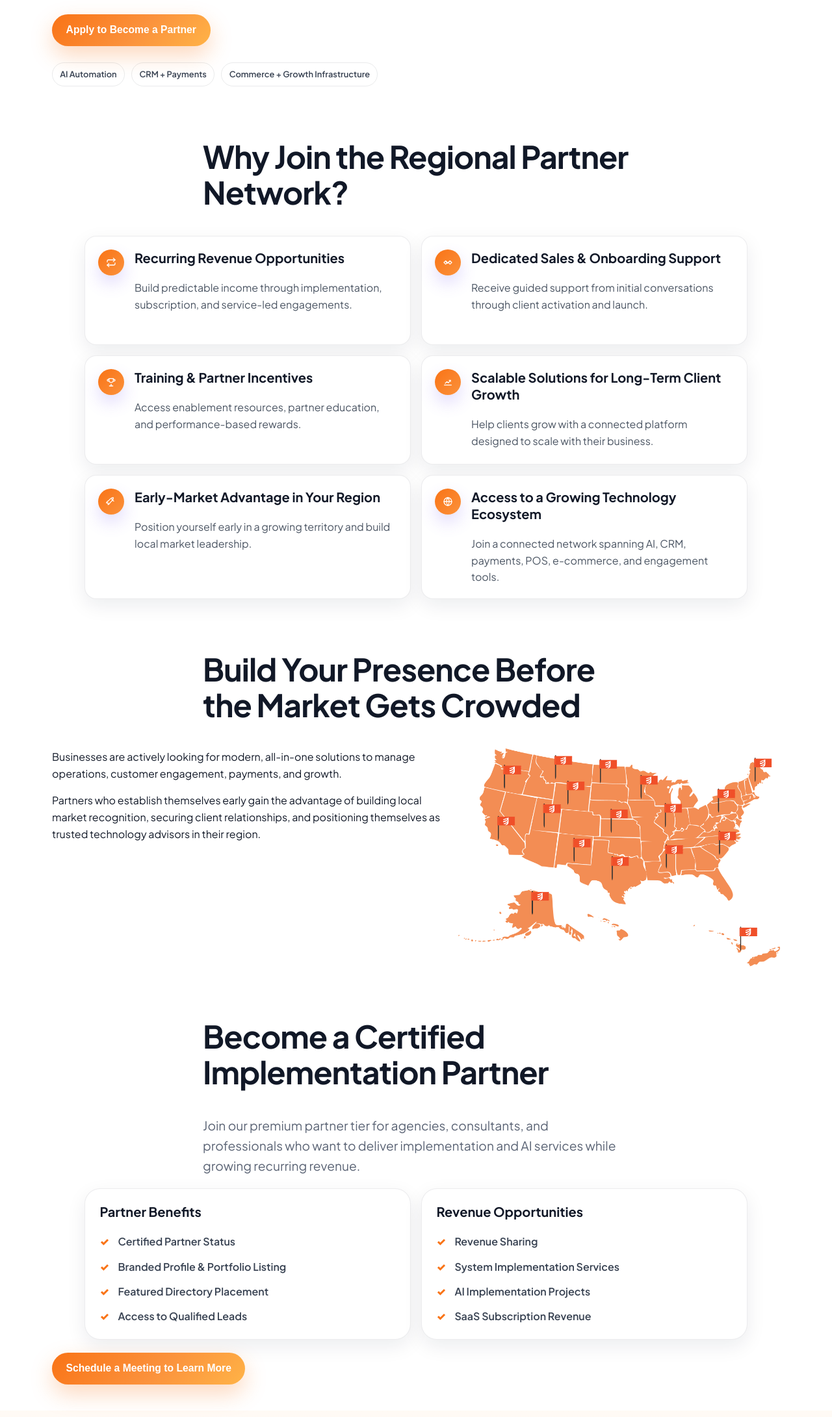
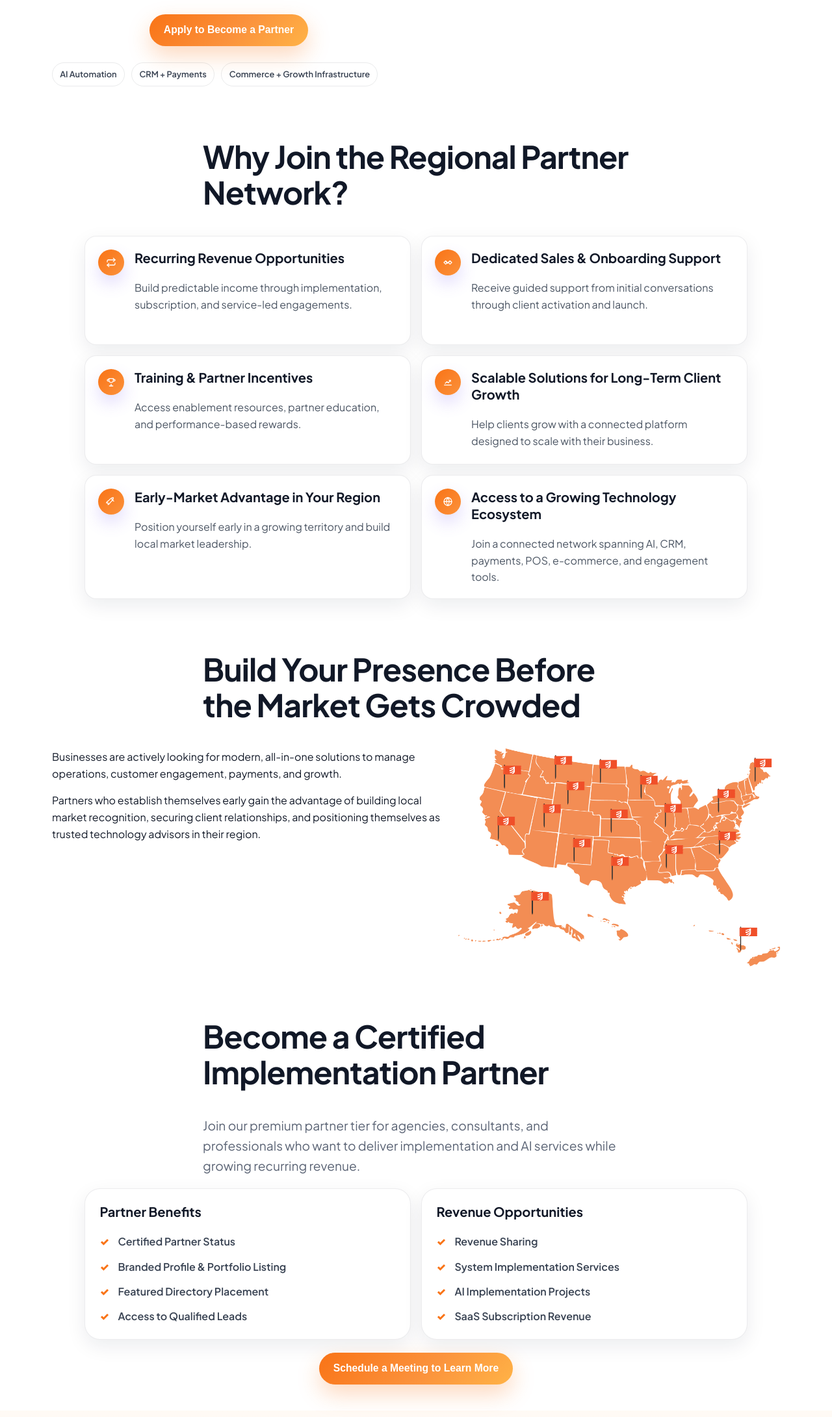
Before and after one commit to harshitinfiniteinsight/Partners_Landing_page, a plain HTML site: page index.html in a window 1280 px wide. Shown: the part 616-2797 px from the top of the page at 65% size. Drawn offline with Linux system fonts and the light colour scheme.

Commit message:
Fix CTA button alignment across all sections

```diff
--- a/partner-program-modern.css
+++ b/partner-program-modern.css
@@ -81,7 +81,7 @@ nav a { text-decoration: none; color: #334155; font-weight: 700; }
 
 .hero { padding-top: 5.2rem; }
 .hero-grid { display: grid; gap: 2rem; }
-.hero-actions { display: flex; flex-wrap: wrap; gap: .8rem; margin: 1.5rem 0; }
+.hero-actions { display: flex; flex-wrap: wrap; gap: .8rem; margin: 1.5rem 0; justify-content: center; }
 .hero-trust { display: flex; flex-wrap: wrap; gap: .65rem; }
 .hero-trust span {
   padding: .45rem .75rem; border-radius: 999px; border: 1px solid var(--line); font-weight: 700; color: #374151;
@@ -213,7 +213,7 @@ nav a { text-decoration: none; color: #334155; font-weight: 700; }
   padding-left: 1.75rem; position: relative; color: #344054; font-weight: 600;
 }
 .benefit-checklist li::before { content: "✓"; position: absolute; left: 0; top: 0; color: var(--primary); font-weight: 900; }
-.certified-cta-wrap { margin-top: 1.25rem; }
+.certified-cta-wrap { margin-top: 1.25rem; display: flex; justify-content: center; }
 .stories-feature { display: grid; gap: 1rem; max-width: 1020px; margin: 0 auto; }
 .story-feature-video {
   position: relative; min-height: 360px; border-radius: var(--radius-lg); padding: 1.5rem; color: #fff; text-decoration: none;
--- a/styles.css
+++ b/styles.css
@@ -301,6 +301,7 @@ h3 {
   flex-wrap: wrap;
   gap: 0.75rem;
   margin-block: 1.6rem;
+  justify-content: center;
 }
 
 .trust-strip {
@@ -564,6 +565,8 @@ h3 {
 
 .certified-cta-wrap {
   margin-top: 1.25rem;
+  display: flex;
+  justify-content: center;
 }
 
 .stories-feature {
```
